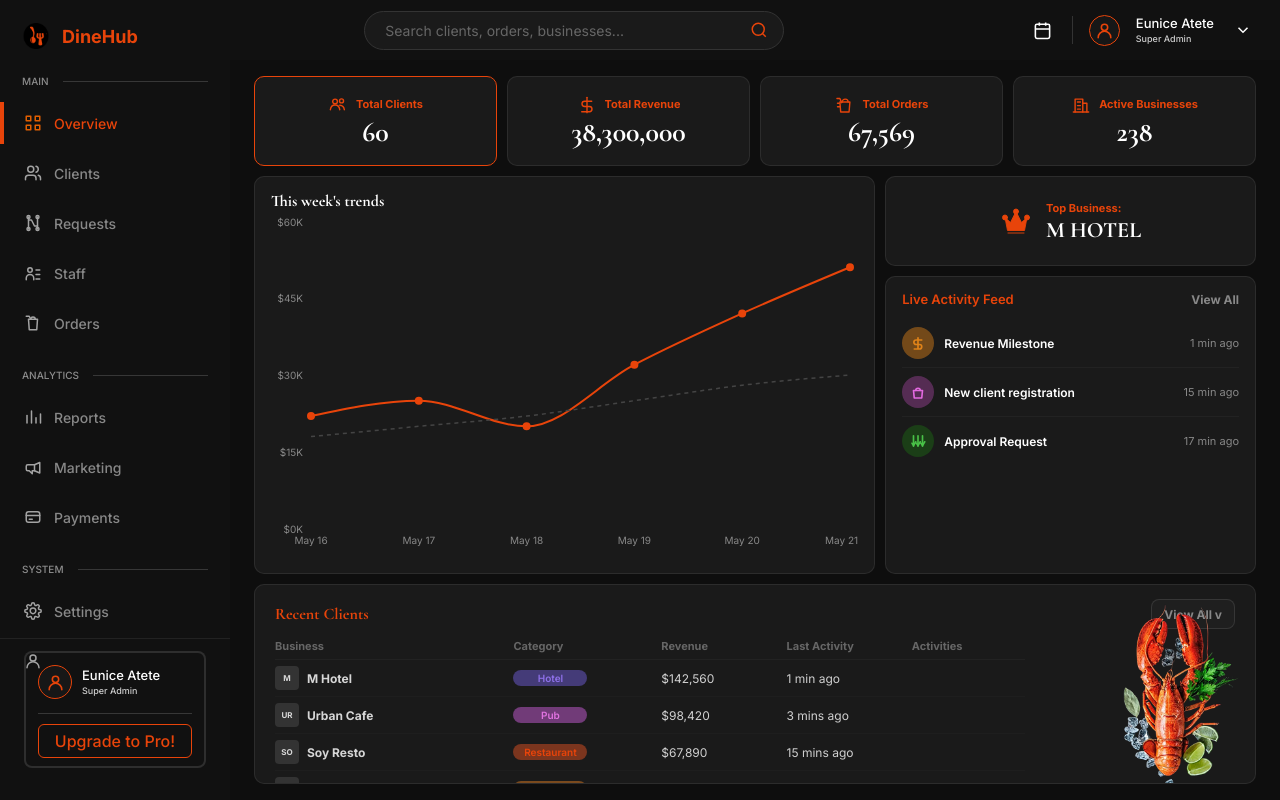
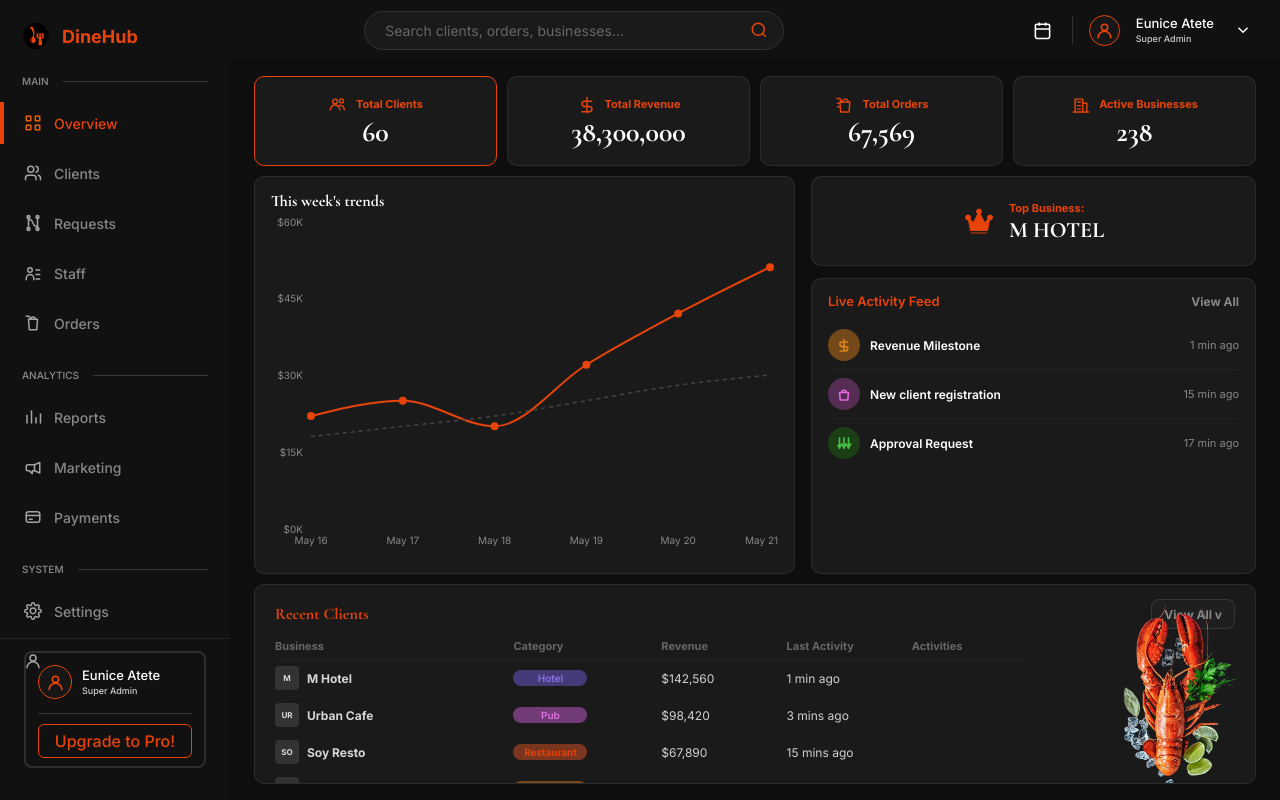
Before and after one commit to EuniceAtete/DineHub, a React (Vite) app: page /admin/overview in a window 1280 px wide. Built offline with nearby package versions, Linux system fonts and the light colour scheme.

Commit message:
style: business icons and scrollable nav links

```diff
--- a/src/pages/Admin/overview/AdminOverview.module.css
+++ b/src/pages/Admin/overview/AdminOverview.module.css
@@ -88,13 +88,13 @@
 
 .middleRow {
   display: flex;
-  gap: 10px;
+  gap: 16px;
   flex: 1;
   min-height: 0;
 }
 
 .chartCard {
-  flex: 0 0 62%;
+  flex: 0 0 54%;
   min-width: 0;
   background: #1a1a1a;
   border: 1px solid rgba(255, 255, 255, 0.08);
@@ -125,7 +125,7 @@
   min-width: 0;
   display: flex;
   flex-direction: column;
-  gap: 10px;
+  gap: 12px;
   min-height: 0;
 }
 
```
